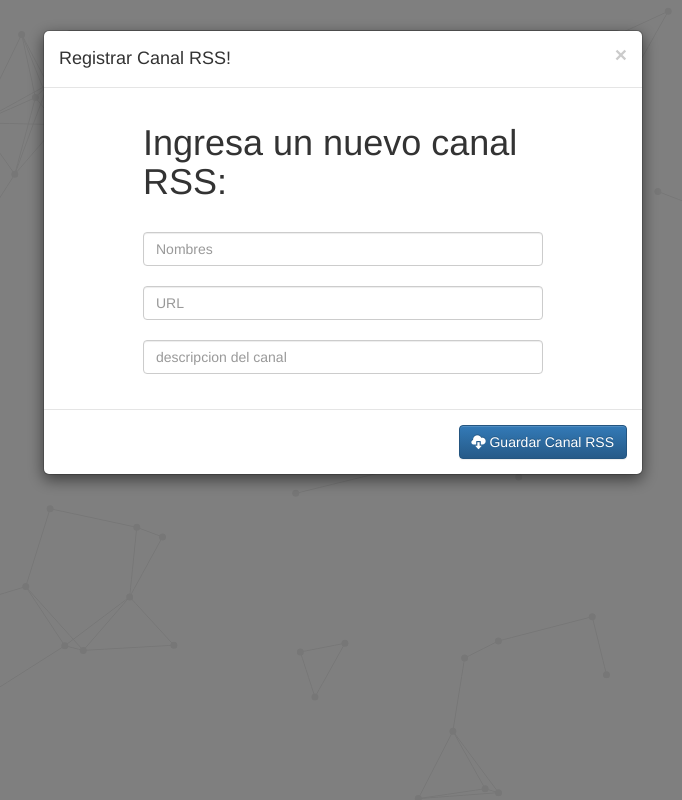
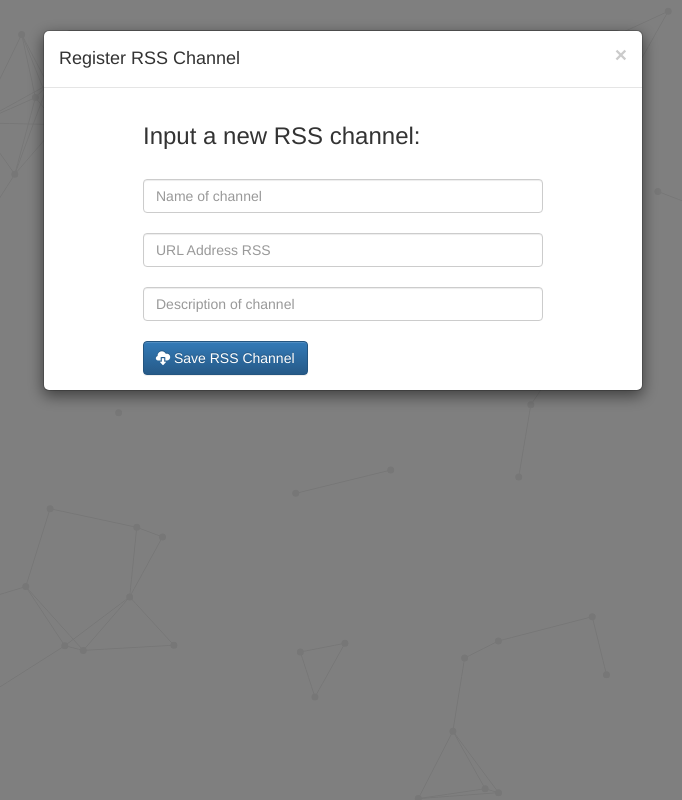
Before and after one commit to juanmisak/RSS-reader-multi-threads, a Django app: template RSS/web/templates/home.html in a window 1280 px wide, after a click that opens the changed part. Shown: the whole page, without its empty margins (297-979 px from the left). Run offline with Django 3.2, Linux system fonts and the light colour scheme; the template is opened without the code that fills it: most values are stand-ins (such as "Sample title", 1, 10 or a date in 2020); some libraries are stand-ins or nearby versions.

Commit message:
Sync new channels with templates

```diff
--- a/RSS/RSS/urls.py
+++ b/RSS/RSS/urls.py
@@ -7,5 +7,6 @@ from django.contrib.staticfiles.urls import staticfiles_urlpatterns
 urlpatterns = patterns('',
     url(r'^admin/', include(admin.site.urls)),
     url(r'^$', 'web.views.home', name='home'),
+    url(r'^addnewcanal$', 'web.views.addnewcanal'),
     url(r'^three_more_feeds/$', 'web.views.three_more_feeds', name='three_more_feeds'),
 )
--- a/RSS/web/forms.py
+++ b/RSS/web/forms.py
@@ -7,4 +7,3 @@ class canales(forms.Form):
     nombre = models.CharField(label='Nombre del Canal')
     url = models.CharField(label='URL')
     descripcion = models.CharField(label='Descripcion del canal')
-    pub_fecha = models.CharField(label='Fecha de publicacion')
--- a/RSS/web/templates/home.html
+++ b/RSS/web/templates/home.html
@@ -296,7 +296,7 @@ $(function(){
                   <div class="panel-heading c-list">
                       <span class="title">Feeds</span>
                       <ul class="pull-right c-controls">
-                          <li><a href="#cant-do-all-the-work-for-you" data-toggle="tooltip" data-placement="top" title="Add Contact"><i class="glyphicon glyphicon-plus"></i></a></li>
+                          <li><a href="#cant-do-all-the-work-for-you" data-toggle="tooltip" data-placement="top" title="Add Channel"><i class="glyphicon glyphicon-plus"></i></a></li>
                           <li><a href="#" class="hide-search" data-command="toggle-search" data-toggle="tooltip" data-placement="top" title="Toggle Search"><i class="fa fa-ellipsis-v"></i></a></li>
                       </ul>
                   </div>
@@ -339,44 +339,45 @@ $(function(){
             <div class="modal-content">
                 <div class="modal-header">
                     <button type="button" class="close" data-dismiss="modal" aria-hidden="true">×</button>
-                    <h4 class="modal-title" id="mySmallModalLabel">Registrar Canal RSS!</h4>
+                    <h4 class="modal-title" id="mySmallModalLabel">Register RSS Channel</h4>
                 </div>
                 <div class="modal-body">
                                 <!--iframe id="iframe" src="" style="zoom:0.60" width="99.6%" height="450" frameborder="0"></iframe-->
                                     <form id='canalnuevo' action='addnewcanal' method='post'  enctype'multipart/form-data' style="width:400px; margin: 0 auto;">
-
-                                        <h1>Ingresa un nuevo canal RSS:</h1>
+                                      {% csrf_token %}
+                                        <h3>Input a new RSS channel:</h3>
                                         </br>
 
                                         <div class="required-field-block">
-                                            <input name='nombre' type="text" placeholder="Nombres" class="form-control">
+                                            <input name='nombre' type="text" placeholder="Name of channel" class="form-control">
                                             </br>
                                         </div>
 
                                         <div class="required-field-block">
-                                            <input name='url' type="text" placeholder="URL" class="form-control">
+                                            <input name='url' type="text" placeholder="URL Address RSS" class="form-control">
                                             </br>
                                         </div>
 
                                         <div class="required-field-block">
-                                            <input name='descripcion' type='text' rows="3" class="form-control" placeholder="descripcion del canal">
+                                            <input name='descripcion' type='text' rows="3" class="form-control" placeholder="Description of channel">
                                             </br>
                                         </div>
+                                         <button id='enviarComentario' type="submit" class="btn btn-primary"><!-- data-dismiss="modal"-->
+                                           <span class="glyphicon glyphicon-cloud-download" aria-hidden="true"></span> Save RSS Channel</button>
+                                    </form>
+                </div>
+                            <!--div class="modal-footer">
 
-                                    </form>
-                            </div>
-                            <div class="modal-footer">
-
-                                <button id='enviarComentario' type="button" class="btn btn-primary"><!-- data-dismiss="modal"-->
+                                <button id='enviarComentario' type="button" class="btn btn-primary">
                                     <span class="glyphicon glyphicon-cloud-download" aria-hidden="true"></span> Guardar Canal RSS</button>
 
-                            </div>
+                            </div-->
             </div>
         </div>
     </div>
 
     <!-- JavaScrip Search Plugin -->
-    <script src="//rawgithub.com/stidges/jquery-searchable/master/dist/jquery.searchable-1.0.0.min.js"></script>
+    <script src="http://rawgithub.com/stidges/jquery-searchable/master/dist/jquery.searchable-1.0.0.min.js"></script>
 
 
 
```
Also changed, not shown: RSS/web/views.py (+5 -5 lines).
